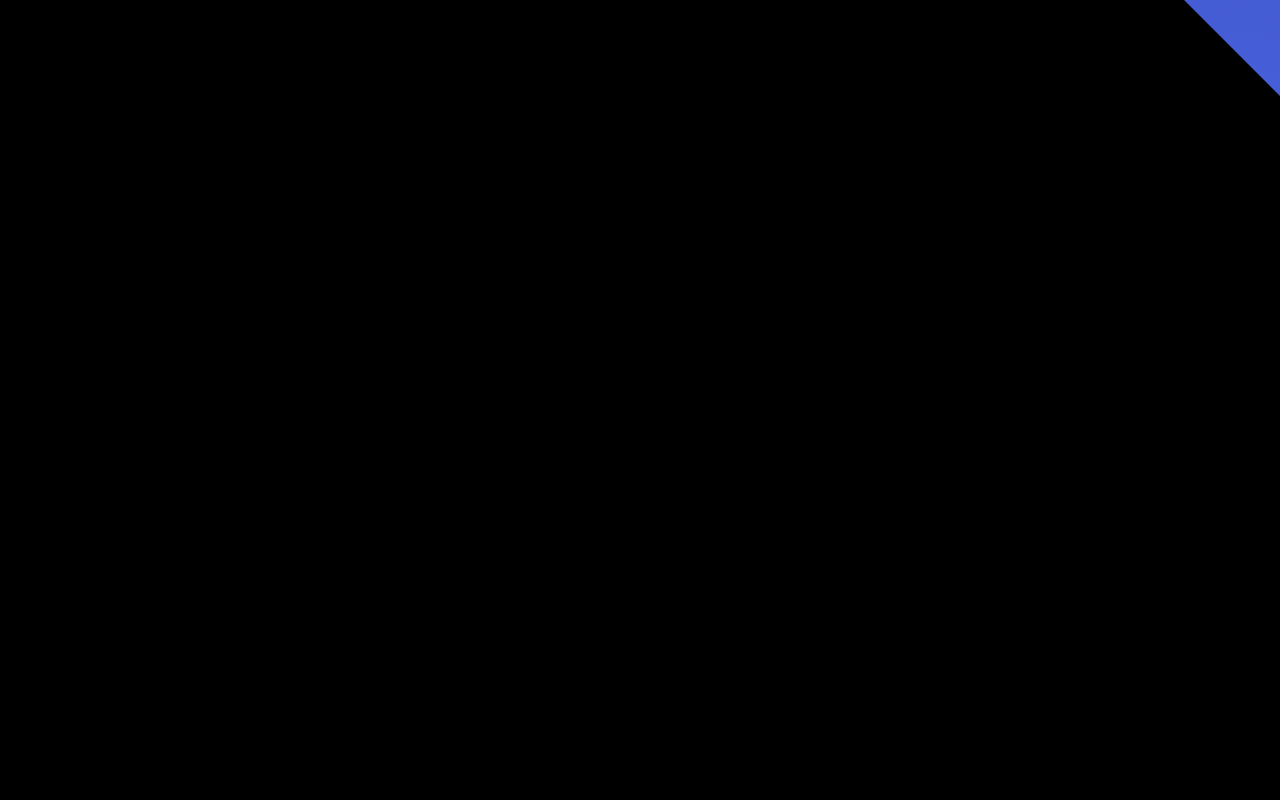
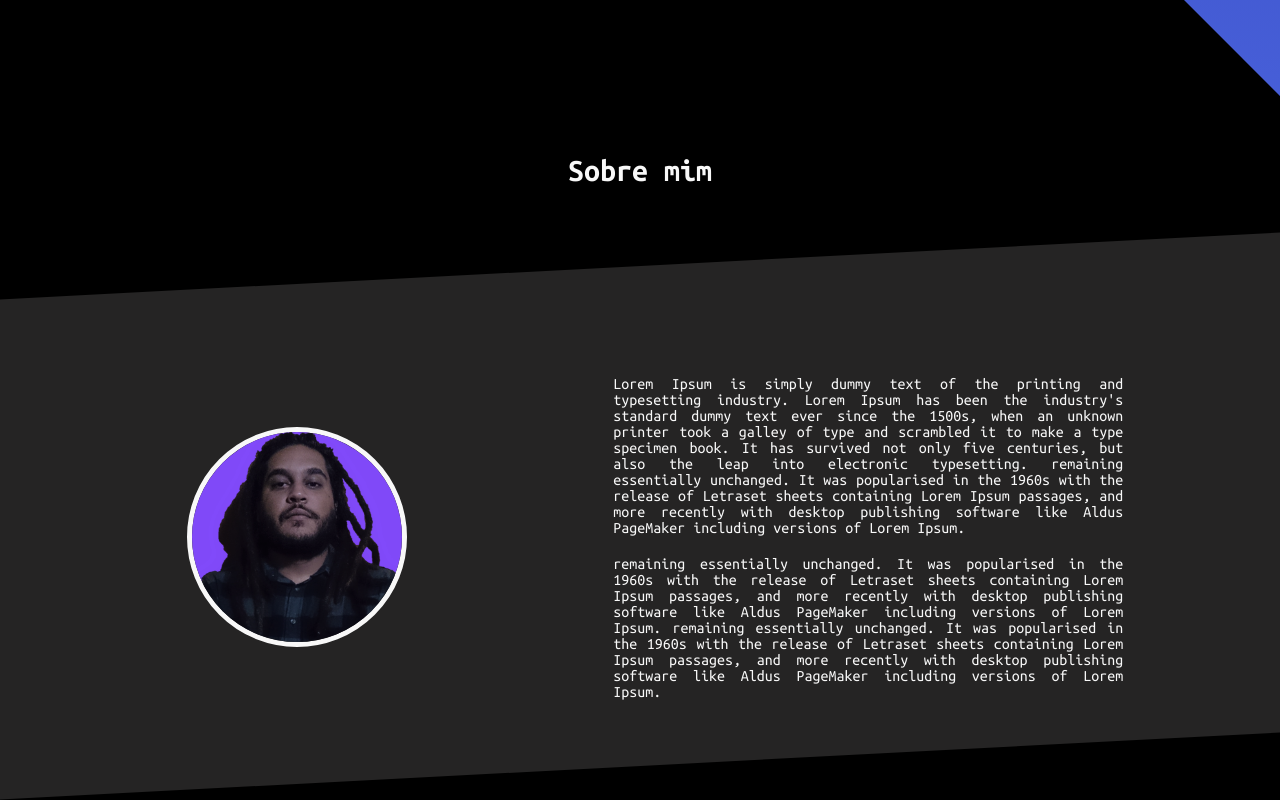
Before and after one commit to FMS0102/cv-online, a React (Create React App) app in the folder frontend/: page / in a window 1280 px wide. Shown: the part 599-1399 px from the top of the page. Before the commit the page ends 800 px from the top, so only its background shows below. Built offline with nearby package versions, Linux system fonts and the light colour scheme.

Commit message:
Created Component AboutMe and fix Typewriter

```diff
--- a/frontend/src/Routes.tsx
+++ b/frontend/src/Routes.tsx
@@ -1,5 +1,6 @@
 
 import { BrowserRouter } from "react-router-dom";
+import AboutMe from "./components/AboutMe";
 import Home from "./components/Home";
 import Navbar from "./components/Navbar";
 
@@ -8,6 +9,7 @@ function Routes() {
         <BrowserRouter>
             <Navbar />
             <Home />
+            <AboutMe />
         </BrowserRouter>
     )
 }
--- /dev/null
+++ b/frontend/src/components/AboutMe/index.tsx
@@ -0,0 +1,49 @@
+
+import perfil_pic from './../../images/perfil.png'
+import './styles.css'
+
+function AboutMe() {
+
+    return (
+
+        <div className="content">
+            <div className="title">
+                <h1>Sobre mim</h1>
+            </div>
+
+            <div className="about">
+
+            </div>
+
+            <div className="about-items">
+                <div className="avatar-img">
+                    <img src={perfil_pic} alt="" />
+                </div>
+                <div className="details">
+                    <p>
+                        Lorem Ipsum is simply dummy text of the printing and typesetting industry.
+                        Lorem Ipsum has been the industry's standard dummy text ever since the 1500s,
+                        when an unknown printer took a galley of type and scrambled it to make a type specimen book.
+                        It has survived not only five centuries, but also the leap into electronic typesetting.
+                        remaining essentially unchanged. It was popularised in the 1960s with the release of
+                        Letraset sheets containing Lorem Ipsum passages, and more recently with desktop
+                        publishing software like Aldus PageMaker including versions of Lorem Ipsum.
+                    </p>
+                    <p>
+                        remaining essentially unchanged. It was popularised in the 1960s with the release of
+                        Letraset sheets containing Lorem Ipsum passages, and more recently with desktop
+                        publishing software like Aldus PageMaker including versions of Lorem Ipsum.
+                        remaining essentially unchanged. It was popularised in the 1960s with the release of
+                        Letraset sheets containing Lorem Ipsum passages, and more recently with desktop
+                        publishing software like Aldus PageMaker including versions of Lorem Ipsum.
+                    </p>
+
+                </div>
+            </div>
+        </div>
+
+    )
+
+}
+
+export default AboutMe
--- /dev/null
+++ b/frontend/src/components/AboutMe/styles.css
@@ -0,0 +1,54 @@
+.content {
+    text-align: center;
+    margin-top: 100px;
+    display: block;
+}
+
+.about {
+    background-color: var(--dark-color);
+    margin-top: 80px;
+    position: absolute;
+    left: 0;
+    width: 100%;
+    min-height: 500px;
+    transform: skewY(-3deg);
+    z-index: -1;
+    pointer-events: none;
+}
+
+.about-items {
+    display: flex;
+    justify-content: space-evenly;
+    align-items: center;
+    margin-top: 180px;
+}
+
+.avatar-img img {
+    border: 5px solid #F8F8F8;
+    border-radius: 50%;
+    width: 220px;
+    height: 220px;
+    margin: 0px 50px;
+}
+
+.details p {
+    display: block;
+    max-width: 550px;
+    max-height: 100%;
+    overflow: hidden;
+    text-align: justify;
+    padding: 10px 20px;
+}
+
+
+@media(max-width: 830px) {
+    .title h1 {
+        margin-bottom: 150px;
+    }
+
+    .about-items {
+        display: flex;
+        flex-direction: column;
+        margin-top: -50px;
+    }
+}
--- a/frontend/src/components/Typewriter/index.tsx
+++ b/frontend/src/components/Typewriter/index.tsx
@@ -5,8 +5,10 @@ const TypeWriter = () => {
 
     const { text } = useTypewriter({
         words: [
-            'Hell world ashdjahsdkj haskjdhashd kajhsdk jhaskd' +
-            'hakjshdkjahsdkjhasdjhasdkjh'
+            'Lorem Ipsum is simply dummy text of the printing' +
+            'and typesetting industry. Lorem Ipsum has been the' +
+            'industrys standard dummy text ever since the 1500s,' +
+            'when an unknown printer took a galley of type and scrambled'
         ],
         loop: 2,
         typeSpeed: 50,
```
